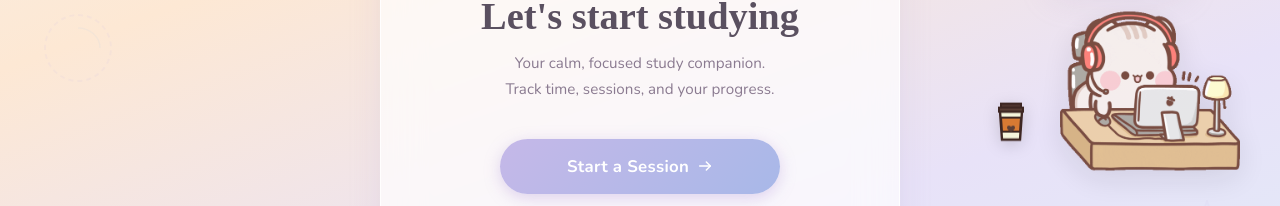
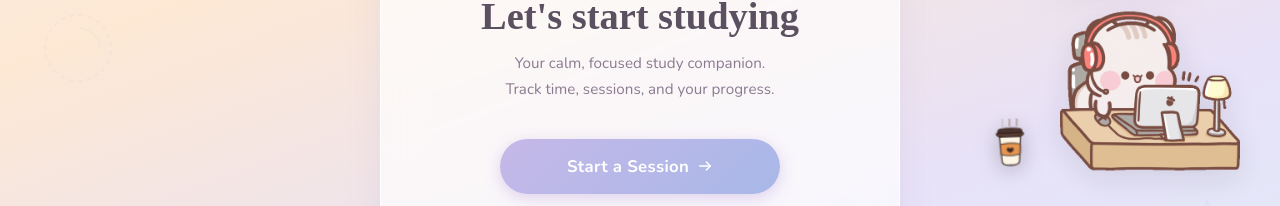
Before and after one commit to malikdiva1205/Mytimmer, a React (Vite) app: page / in a window 1280 px wide. Shown: the part 310-516 px from the top of the page. Built offline with nearby package versions, Linux system fonts and the light colour scheme; a web font is replaced by a local one.

Commit message:
Final Polish: Aesthetic hand-drawn coffee mug with steam and wobble 🐾🍵✨

```diff
--- a/src/components/DoodleIcons.jsx
+++ b/src/components/DoodleIcons.jsx
@@ -279,31 +279,39 @@ export function CoffeeIcon({ size = 18, color, style }) {
     </svg>
   );
 }
-export function CoffeeMugIcon({ size = 24, style }) {
+export function CoffeeMugIcon({ size = 64, style }) {
   return (
     <svg
       width={size}
       height={size}
-      viewBox="0 0 24 24"
+      viewBox="0 0 100 100"
       fill="none"
       xmlns="http://www.w3.org/2000/svg"
-      style={{ display: 'inline-block', verticalAlign: 'middle', ...style }}
+      style={{ display: 'inline-block', verticalAlign: 'middle', filter: 'drop-shadow(0 4px 10px rgba(0,0,0,0.1))', ...style }}
     >
-      {/* Lid */}
-      <path d="M6 5h12v2H6V5z" fill="#5D4037" stroke="#3E2723" strokeWidth="1" />
-      <path d="M7 3h10v2H7V3z" fill="#4E342E" stroke="#3E2723" strokeWidth="1" />
+      {/* Animated Steam */}
+      <g className="steam-container">
+        <path d="M35 15c-2-5 2-10 0-15" stroke="#A1887F" strokeWidth="2.5" strokeLinecap="round" className="steam-line steam-1" />
+        <path d="M50 15c-2-5 2-10 0-15" stroke="#A1887F" strokeWidth="2.5" strokeLinecap="round" className="steam-line steam-2" />
+        <path d="M65 15c-2-5 2-10 0-15" stroke="#A1887F" strokeWidth="2.5" strokeLinecap="round" className="steam-line steam-3" />
+      </g>
 
-      {/* Cup Body */}
-      <path d="M6.5 7L7.5 21h9l1-14h-11z" fill="#F5F5DC" stroke="#3E2723" strokeWidth="1.2" />
+      {/* Lid - Slightly Irregular/Soft */}
+      <path d="M25 25c0-3 5-5 25-5s25 2 25 5v5H25v-5z" fill="#4E342E" stroke="#2D1B17" strokeWidth="2" />
+      <path d="M22 30h56v3c0 3-5 5-28 5s-28-2-28-5v-3z" fill="#5D4037" stroke="#2D1B17" strokeWidth="2" />
 
-      {/* Sleeve */}
-      <path d="M7 10h10l-0.5 7H7.5L7 10z" fill="#D87A33" stroke="#3E2723" strokeWidth="1" />
+      {/* Cup Body - Tapered & Soft */}
+      <path d="M28 38L32 90c1 4 5 7 18 7s17-3 18-7l4-52H28z" fill="#FDF5E6" stroke="#2D1B17" strokeWidth="2.2" />
 
-      {/* Heart on Sleeve */}
+      {/* Sleeve - Curved/Aesthetic */}
+      <path d="M29 55c0-2 10-4 21-4s21 2 21 4l-1 18c0 2-10 4-20 4s-20-2-20-4l-1-18z" fill="#E69550" stroke="#2D1B17" strokeWidth="1.8" />
+
+      {/* Heart - Larger/Central */}
       <path
-        d="M12 14.5c-1-1-2-0.5-2 0.5 0 1 1 1.5 2 2 1-0.5 2-1 2-2 0-1-1-1.5-2-0.5z"
-        fill="#5D4037"
+        d="M50 62.5c-2-2-4-1-4 1s2 3 4 4c2-1 4-2 4-4s-2-3-4-1z"
+        fill="#3E2723"
         stroke="none"
+        transform="scale(1.8) translate(-22.5, -28)"
       />
     </svg>
   );
--- a/src/index.css
+++ b/src/index.css
@@ -881,8 +881,28 @@ body {
 }
 
 [data-theme='dark'] .study-partner-gif {
-  opacity: 1; /* More vibrant in dark mode as requested */
-  filter: drop-shadow(0 12px 24px rgba(0,0,0,0.5)) contrast(1.1) brightness(1.05);
+  opacity: 1;
+  filter: drop-shadow(0 12px 24px rgba(0,0,0,0.5)) contrast(1.05) brightness(1.1) saturate(1.1);
+}
+
+@keyframes steamFloat {
+  0% { transform: translateY(0) scaleX(1); opacity: 0.4; }
+  50% { transform: translateY(-5px) scaleX(1.1); opacity: 0.8; }
+  100% { transform: translateY(-10px) scaleX(1); opacity: 0; }
+}
+
+.steam-line {
+  animation: steamFloat 3s ease-in-out infinite;
+  transform-origin: bottom;
+}
+
+.steam-1 { animation-delay: 0s; }
+.steam-2 { animation-delay: 1s; }
+.steam-3 { animation-delay: 2s; }
+
+@keyframes mugWobble {
+  0%, 100% { transform: rotate(-2deg); }
+  50% { transform: rotate(2deg); }
 }
 
 @keyframes partnerFloat {
@@ -896,21 +916,23 @@ body {
 }
 
 .coffee-mug-wrapper {
-  filter: drop-shadow(0 4px 8px rgba(0,0,0,0.15));
-  animation: partnerFloat 6s ease-in-out infinite reverse;
+  filter: drop-shadow(0 4px 12px rgba(0,0,0,0.15));
+  animation: partnerFloat 6s ease-in-out infinite reverse, mugWobble 4s ease-in-out infinite;
   cursor: pointer;
   pointer-events: auto;
   transition: transform 0.3s ease;
-  margin-bottom: 5px; /* Sit a bit higher than the base of the gif desk */
+  margin-bottom: 8px;
+  transform-origin: bottom center;
 }
 
 .coffee-mug-wrapper:hover {
-  transform: scale(1.1) rotate(-5deg);
+  transform: scale(1.15) rotate(-8deg);
 }
 
 [data-theme='dark'] .coffee-mug-wrapper {
-  filter: drop-shadow(0 6px 12px rgba(0,0,0,0.4)) brightness(1.1);
+  filter: drop-shadow(0 6px 16px rgba(0,0,0,0.4)) brightness(1.1) contrast(1.1);
 }
+
 
 
 /* Greeting Bubble */
```
